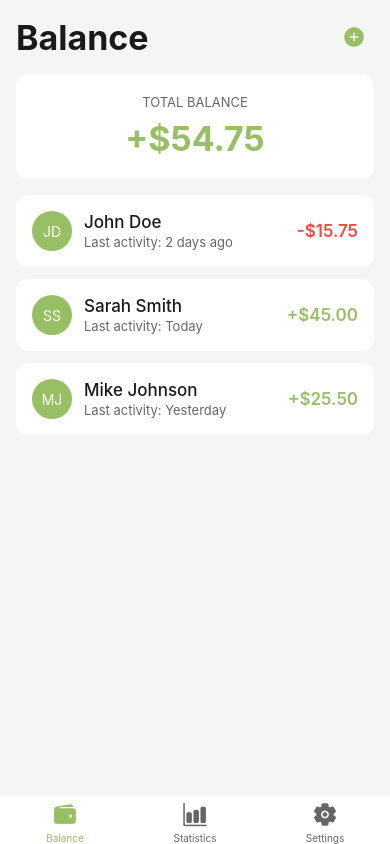
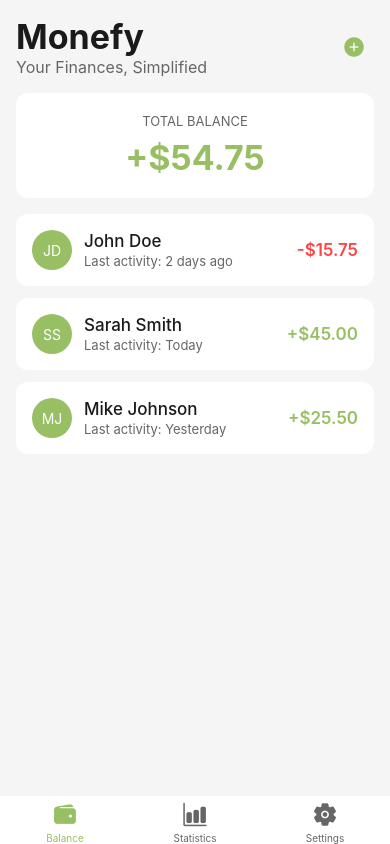
Before and after one commit to gabdoomy/monefyapp, a React Native app: screen /Balance in a window 390 px wide. Built offline with nearby package versions, Linux system fonts and the light colour scheme.

Commit message:
Fix: Add Expense screen share calculation

```diff
--- a/src/components/tabs/BalanceTab.tsx
+++ b/src/components/tabs/BalanceTab.tsx
@@ -4,6 +4,7 @@ import Icon from 'react-native-vector-icons/Ionicons';
 import { useTheme } from '../../context/ThemeContext';
 import { colors } from '../../theme/colors';
 import { StyleSheet } from 'react-native';
+import styles from './styles/BalanceTab.styles';
 
 interface DebtItem {
   id: string;
@@ -99,7 +100,10 @@ export const BalanceTab = ({ navigation }: BalanceTabProps) => {
   return (
     <ScrollView style={[styles.container, { backgroundColor: theme.background }]}>
       <View style={styles.header}>
-        <Text style={[styles.title, { color: theme.text }]}>Balance</Text>
+        <View>
+          <Text style={[styles.title, { color: theme.text }]}>Monefy</Text>
+          <Text style={[styles.subtitle, { color: theme.secondaryText }]}>Your Finances, Simplified</Text>
+        </View>
         <TouchableOpacity
           style={styles.addButton}
           onPress={handleAddExpense}
@@ -124,80 +128,3 @@ export const BalanceTab = ({ navigation }: BalanceTabProps) => {
     </ScrollView>
   );
 };
-
-const styles = StyleSheet.create({
-  container: {
-    flex: 1,
-  },
-  header: {
-    flexDirection: 'row',
-    justifyContent: 'space-between',
-    alignItems: 'center',
-    paddingHorizontal: 16,
-    paddingTop: 16,
-  },
-  title: {
-    fontSize: 34,
-    fontWeight: 'bold',
-  },
-  addButton: {
-    padding: 8,
-  },
-  totalCard: {
-    margin: 16,
-    padding: 20,
-    borderRadius: 12,
-    alignItems: 'center',
-  },
-  totalLabel: {
-    fontSize: 13,
-    textTransform: 'uppercase',
-    marginBottom: 8,
-  },
-  totalAmount: {
-    fontSize: 34,
-    fontWeight: 'bold',
-  },
-  listItem: {
-    marginHorizontal: 16,
-    marginBottom: 12,
-    padding: 16,
-    borderRadius: 12,
-  },
-  listItemContent: {
-    flexDirection: 'row',
-    alignItems: 'center',
-    justifyContent: 'space-between',
-  },
-  listItemLeft: {
-    flexDirection: 'row',
-    alignItems: 'center',
-    flex: 1,
-  },
-  avatar: {
-    width: 40,
-    height: 40,
-    borderRadius: 20,
-    justifyContent: 'center',
-    alignItems: 'center',
-  },
-  listItemTextContainer: {
-    marginLeft: 12,
-    flex: 1,
-  },
-  listItemLabel: {
-    fontSize: 17,
-    fontWeight: '500',
-  },
-  listItemSubtitle: {
-    fontSize: 13,
-    marginTop: 2,
-  },
-  listItemRight: {
-    marginLeft: 12,
-  },
-  listItemAmount: {
-    fontSize: 17,
-    fontWeight: '600',
-  },
-});
--- a/src/components/tabs/StatisticsTab.tsx
+++ b/src/components/tabs/StatisticsTab.tsx
@@ -3,6 +3,7 @@ import { View, Text, ScrollView } from 'react-native';
 import { useTheme } from '../../context/ThemeContext';
 import { colors } from '../../theme/colors';
 import { StyleSheet } from 'react-native';
+import styles from './styles/StatisticsTab.styles';
 
 export const StatisticsTab = () => {
   const { isDark } = useTheme();
@@ -23,31 +24,3 @@ export const StatisticsTab = () => {
     </ScrollView>
   );
 };
-
-const styles = StyleSheet.create({
-  container: {
-    flex: 1,
-  },
-  title: {
-    fontSize: 34,
-    fontWeight: 'bold',
-    padding: 16,
-    paddingBottom: 8,
-  },
-  card: {
-    margin: 16,
-    padding: 20,
-    borderRadius: 12,
-    alignItems: 'center',
-  },
-  cardTitle: {
-    fontSize: 24,
-    fontWeight: '600',
-    marginBottom: 8,
-  },
-  cardSubtitle: {
-    fontSize: 16,
-    textAlign: 'center',
-    lineHeight: 22,
-  },
-});
--- /dev/null
+++ b/src/components/tabs/styles/BalanceTab.styles.ts
@@ -0,0 +1,85 @@
+import { StyleSheet } from 'react-native';
+import { colors } from '../../../theme/colors';
+
+const styles = StyleSheet.create({
+  container: {
+    flex: 1,
+  },
+  header: {
+    flexDirection: 'row',
+    justifyContent: 'space-between',
+    alignItems: 'center',
+    paddingHorizontal: 16,
+    paddingTop: 16,
+  },
+  title: {
+    fontSize: 34,
+    fontWeight: 'bold',
+  },
+  subtitle: {
+    fontSize: 16,
+    color: '#8e8e93',
+  },
+  addButton: {
+    padding: 8,
+  },
+  totalCard: {
+    margin: 16,
+    padding: 20,
+    borderRadius: 12,
+    alignItems: 'center',
+  },
+  totalLabel: {
+    fontSize: 13,
+    textTransform: 'uppercase',
+    marginBottom: 8,
+  },
+  totalAmount: {
+    fontSize: 34,
+    fontWeight: 'bold',
+  },
+  listItem: {
+    marginHorizontal: 16,
+    marginBottom: 12,
+    padding: 16,
+    borderRadius: 12,
+  },
+  listItemContent: {
+    flexDirection: 'row',
+    alignItems: 'center',
+    justifyContent: 'space-between',
+  },
+  listItemLeft: {
+    flexDirection: 'row',
+    alignItems: 'center',
+    flex: 1,
+  },
+  avatar: {
+    width: 40,
+    height: 40,
+    borderRadius: 20,
+    justifyContent: 'center',
+    alignItems: 'center',
+  },
+  listItemTextContainer: {
+    marginLeft: 12,
+    flex: 1,
+  },
+  listItemLabel: {
+    fontSize: 17,
+    fontWeight: '500',
+  },
+  listItemSubtitle: {
+    fontSize: 13,
+    marginTop: 2,
+  },
+  listItemRight: {
+    marginLeft: 12,
+  },
+  listItemAmount: {
+    fontSize: 17,
+    fontWeight: '600',
+  },
+});
+
+export default styles;
--- /dev/null
+++ b/src/components/tabs/styles/StatisticsTab.styles.ts
@@ -0,0 +1,31 @@
+import { StyleSheet } from 'react-native';
+
+const styles = StyleSheet.create({
+  container: {
+    flex: 1,
+  },
+  title: {
+    fontSize: 34,
+    fontWeight: 'bold',
+    padding: 16,
+    paddingBottom: 8,
+  },
+  card: {
+    margin: 16,
+    padding: 20,
+    borderRadius: 12,
+    alignItems: 'center',
+  },
+  cardTitle: {
+    fontSize: 24,
+    fontWeight: '600',
+    marginBottom: 8,
+  },
+  cardSubtitle: {
+    fontSize: 16,
+    textAlign: 'center',
+    lineHeight: 22,
+  },
+});
+
+export default styles;
--- a/src/screens/AddExpenseScreen.tsx
+++ b/src/screens/AddExpenseScreen.tsx
@@ -1,4 +1,4 @@
-import React, { useState, useEffect, useMemo } from 'react';
+import React, { useState, useEffect, useMemo, useCallback } from 'react';
 import {
   View,
   Text,
@@ -45,18 +45,20 @@ export const AddExpenseScreen = ({ navigation, route }: AddExpenseScreenProps) =
 
   // Initialize with preselected participants if provided, otherwise just current user
   useEffect(() => {
+    const initialAmount = parseFloat(amount) || 0;
     if (route.params?.preselectedParticipants) {
       setParticipants(route.params.preselectedParticipants);
     } else {
+
       const currentParticipant: Participant = {
         ...currentUser,
         splitType: selectedSplitType,
         value: 1,
-        share: parseFloat(amount) || 0
+        share: initialAmount
       };
       setParticipants([currentParticipant]);
     }
-  }, []); // Only run once on mount
+  }, [amount]); // Only run once on mount
 
   // Update all participants when split type changes
   useEffect(() => {
@@ -93,9 +95,9 @@ export const AddExpenseScreen = ({ navigation, route }: AddExpenseScreenProps) =
     result.forEach(p => {
       p.value = Math.max(0, p.value); // Ensure no negative values
     });
-
     // Calculate shares based on split type
     switch (selectedSplitType) {
+
       case 'amount':
         let remainingAmount = totalAmount;
         result.forEach(p => {
@@ -143,6 +145,10 @@ export const AddExpenseScreen = ({ navigation, route }: AddExpenseScreenProps) =
           p.share = equalShare;
           p.value = 1; // Keep value as 1 for equal split
         });
+        // If only one participant, set share to total amount
+        if (result.length === 1) {
+          result[0].share = totalAmount;
+        }
         break;
     }
 
@@ -435,17 +441,18 @@ export const AddExpenseScreen = ({ navigation, route }: AddExpenseScreenProps) =
               const parsedValue = Math.max(0, parseFloat(value) || 0);
               setAmount(parsedValue.toString());
               // Recalculate shares with the new amount
-              if (participants.length > 0) {
-                const updatedParticipants = participants.map(p => ({
+
+              setParticipants(prevParticipants => {
+                const updatedParticipants = prevParticipants.map(p => ({
                   ...p,
                   value: selectedSplitType === 'equal' ? 1 :
                          selectedSplitType === 'percentage' ? p.value :
                          selectedSplitType === 'shares' ? p.value :
-                         parsedValue / participants.length
+                         parsedValue / prevParticipants.length
                 }));
                 const recalculatedParticipants = calculateShares(updatedParticipants);
-                setParticipants(recalculatedParticipants);
-              }
+                return recalculatedParticipants;
+              });
             }}
             keyboardType="numeric"
             placeholder="0.00"
```
